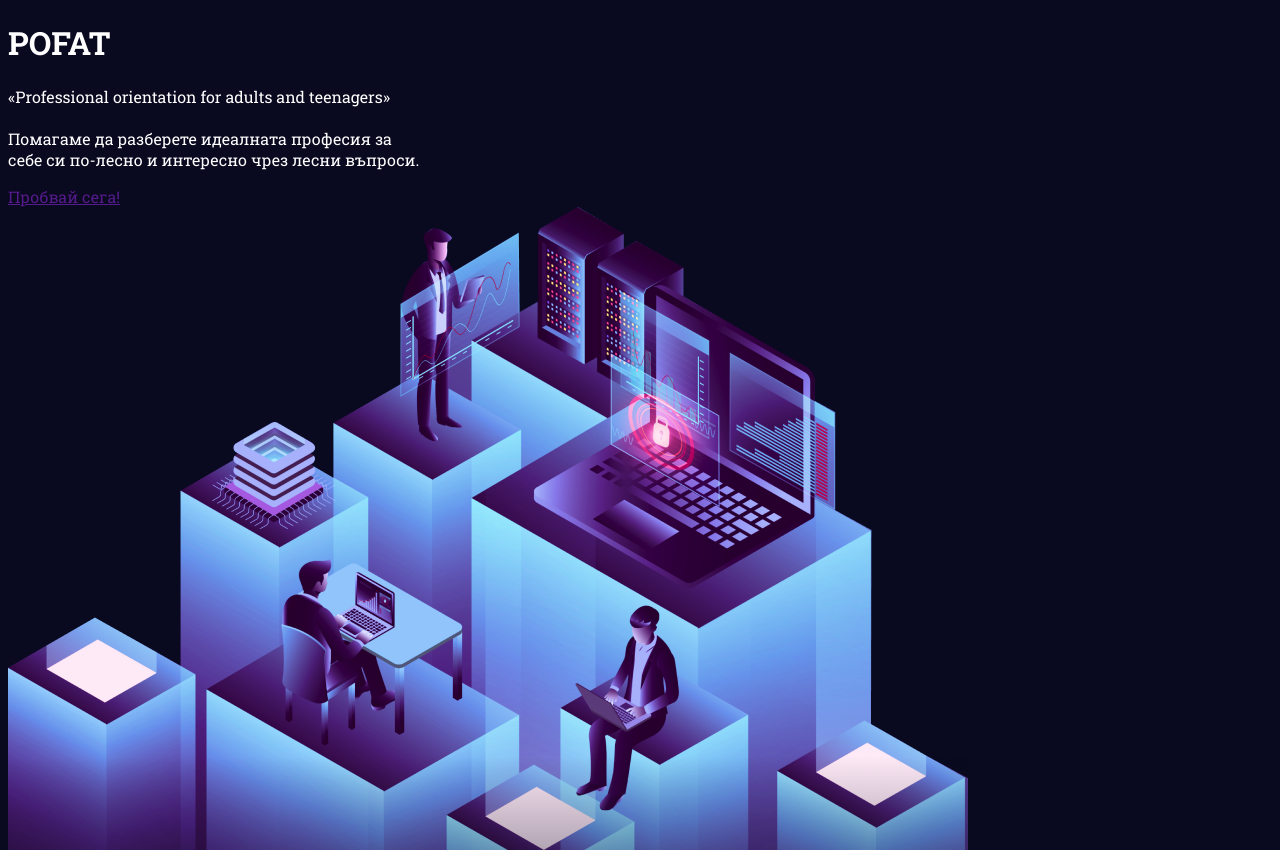
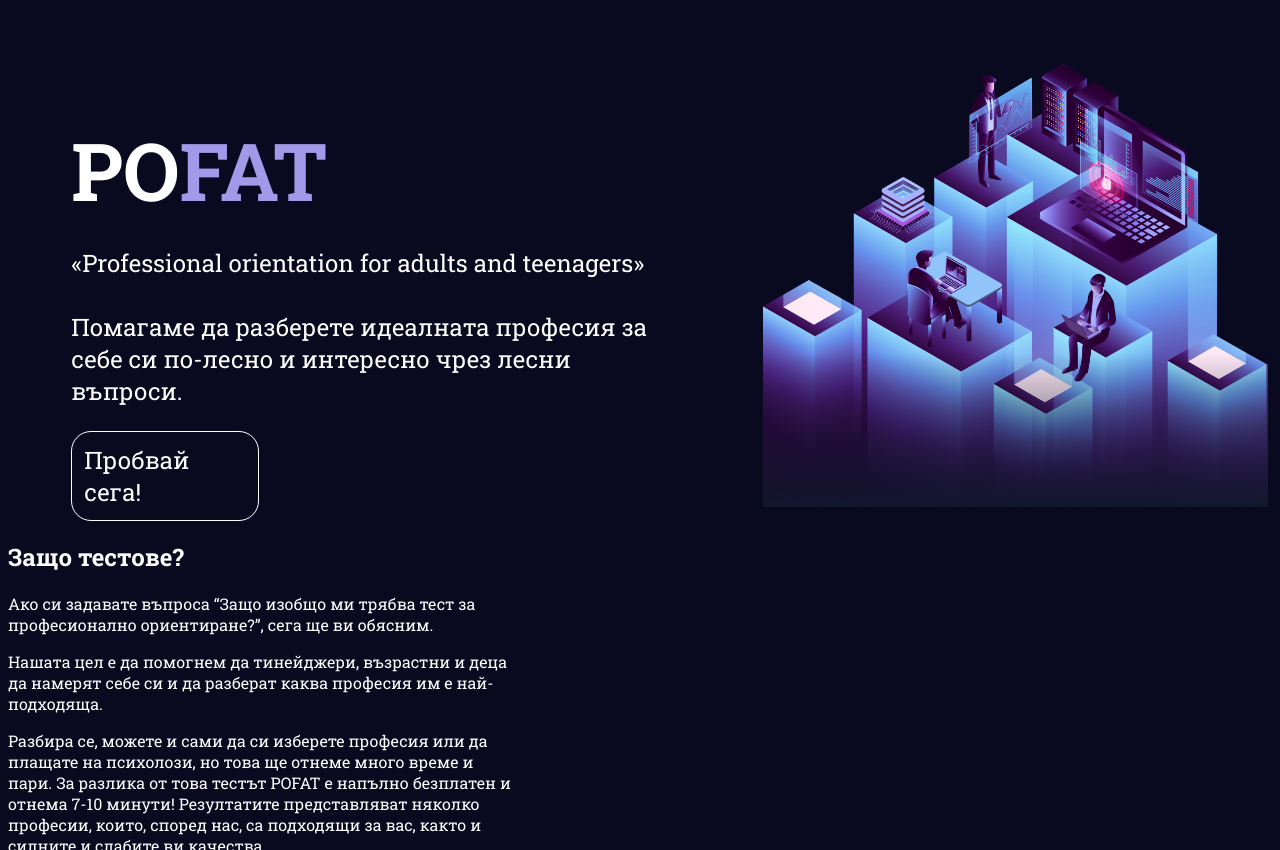
Before and after one commit to Svetoslav47/POFAT, a plain HTML site: page FrontEnd/MainPage/index.html in a window 1280 px wide. Shown: the top 850 px of the page. Drawn offline with Linux system fonts and the light colour scheme; files whose address does not match are found by name.

Commit message:
main_page

```diff
--- a/FrontEnd/MainPage/index.html
+++ b/FrontEnd/MainPage/index.html
@@ -9,17 +9,17 @@
     <link rel="stylesheet" href="..//global.css">
 </head>
 <body>
-    <div>
-        <div>
-            <h1>PO<span>FAT</span></h1>
+    <div class="first_thing">
+        <div class = "first_text">
+            <h1 class="siteName">PO<span>FAT</span></h1>
             <p>
                 «Professional orientation for adults and teenagers» <br>
 
-                <br>Помагаме да разберете идеалната професия за <br>себе си по-лесно и интересно чрез лесни въпроси.
+                <br>Помагаме да разберете идеалната професия за <br>себе си по-лесно и интересно чрез лесни <br> въпроси.
             </p>
-            <a href="">Пробвай сега!</a>
+            <a href="" class="hexagonBorderButton">Пробвай сега!</a>
         </div>
-        <div>
+        <div class="first_image">
             <img src="images/mainimg.png" alt="da">
         </div>
     </div>
--- a/FrontEnd/MainPage/styles.css
+++ b/FrontEnd/MainPage/styles.css
@@ -3,6 +3,55 @@
     color: white;
     overflow-x: hidden;
 }
+
+.first_thing{
+  display: flex;
+  margin-top: 5%;
+  align-items: center;
+  justify-content: center;
+  text-align: left;
+}
+
+.first_text{
+  display: flex;
+  flex-direction: column;
+  width: 40%;
+  height: 40%;
+  margin-left: 5%;
+  margin-right: auto;
+}
+
+.hexagonBorderButton{
+  color: white;
+  width: 10%;
+  color: unset;
+  text-decoration: none;
+  font-size: 150%;
+  width: 32%;
+}
+
+.first_text h1{
+  font-size: 5em;
+  margin-bottom: 0px;
+}
+
+.first_text p{
+    font-size: 1.5em;
+    width: 140%;
+}
+
+.first_image{
+  width: 40%;
+  height: 30%;
+  margin-right: 0.3%;
+}
+
+.first_image img{
+  width: 100%;
+  height: 80%;
+  margin: 0px;
+}
+
 
 /* SCROLLBAR*/
 /* width */
```
